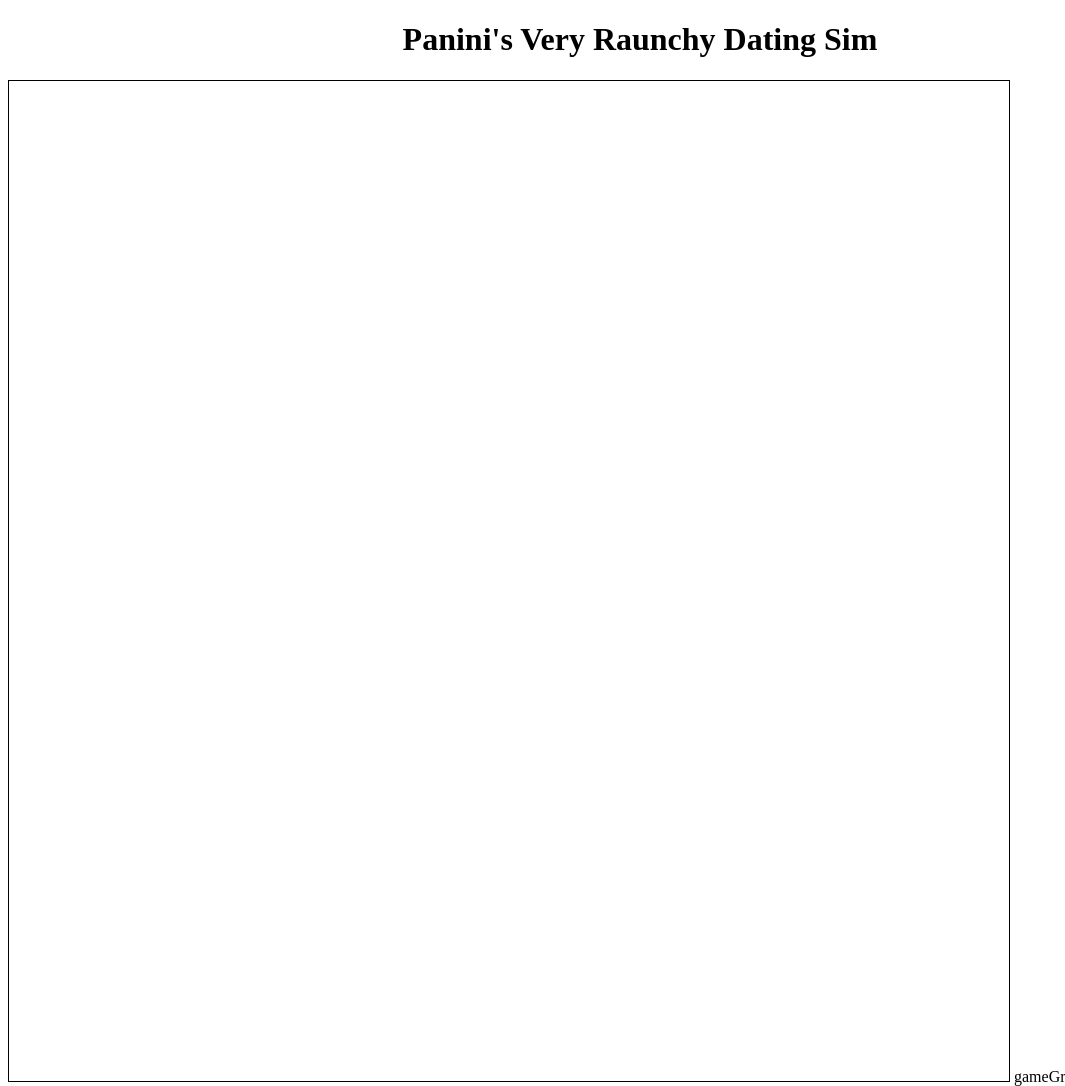
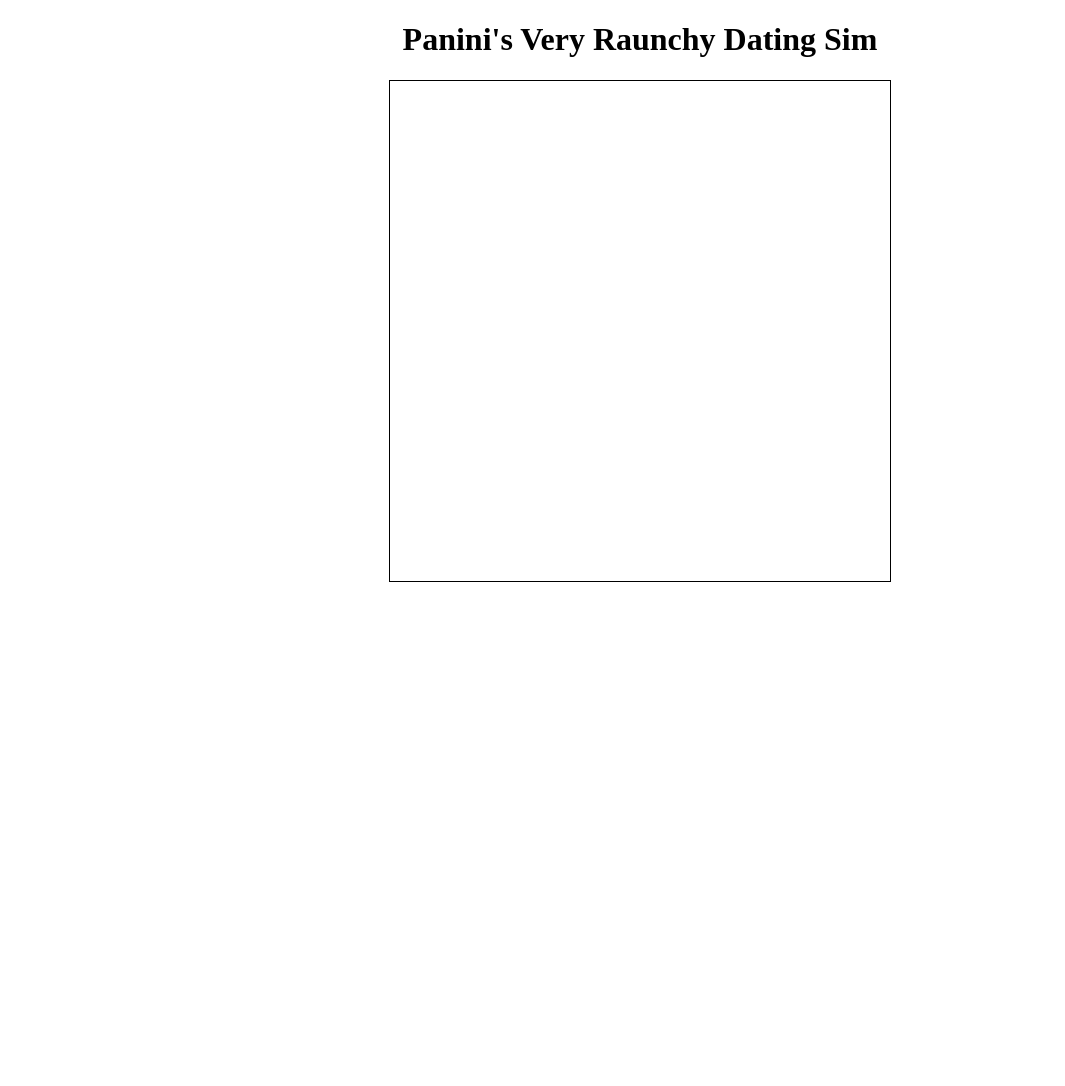
Before and after one commit to pskiles/dating-sim, a plain HTML site: page index.html in a window 1280 px wide. Shown: the whole page, without its empty margins (0-1065 px from the left). After the commit the page ends 800 px from the top, so only its background shows below. Drawn offline with Linux system fonts and the light colour scheme.

Commit message:
Update index.html

```diff
--- a/index.html
+++ b/index.html
@@ -8,9 +8,10 @@
 <body>
 
 <h1 style="text-align:center">Panini's Very Raunchy Dating Sim</h1>
-<canvas id="gameGraphics" width="1000" height="1000" style="border:1px solid #000000;"></canvas>
-gameGraphics {
-  margin: auto;
-}
+<div style="margin:auto; text-align:center;">
+<canvas id="gameGraphics" width="500" height="500" style="border:1px solid #000000;">
+</canvas>
+</div>
+
 </body>
 </html>
```
